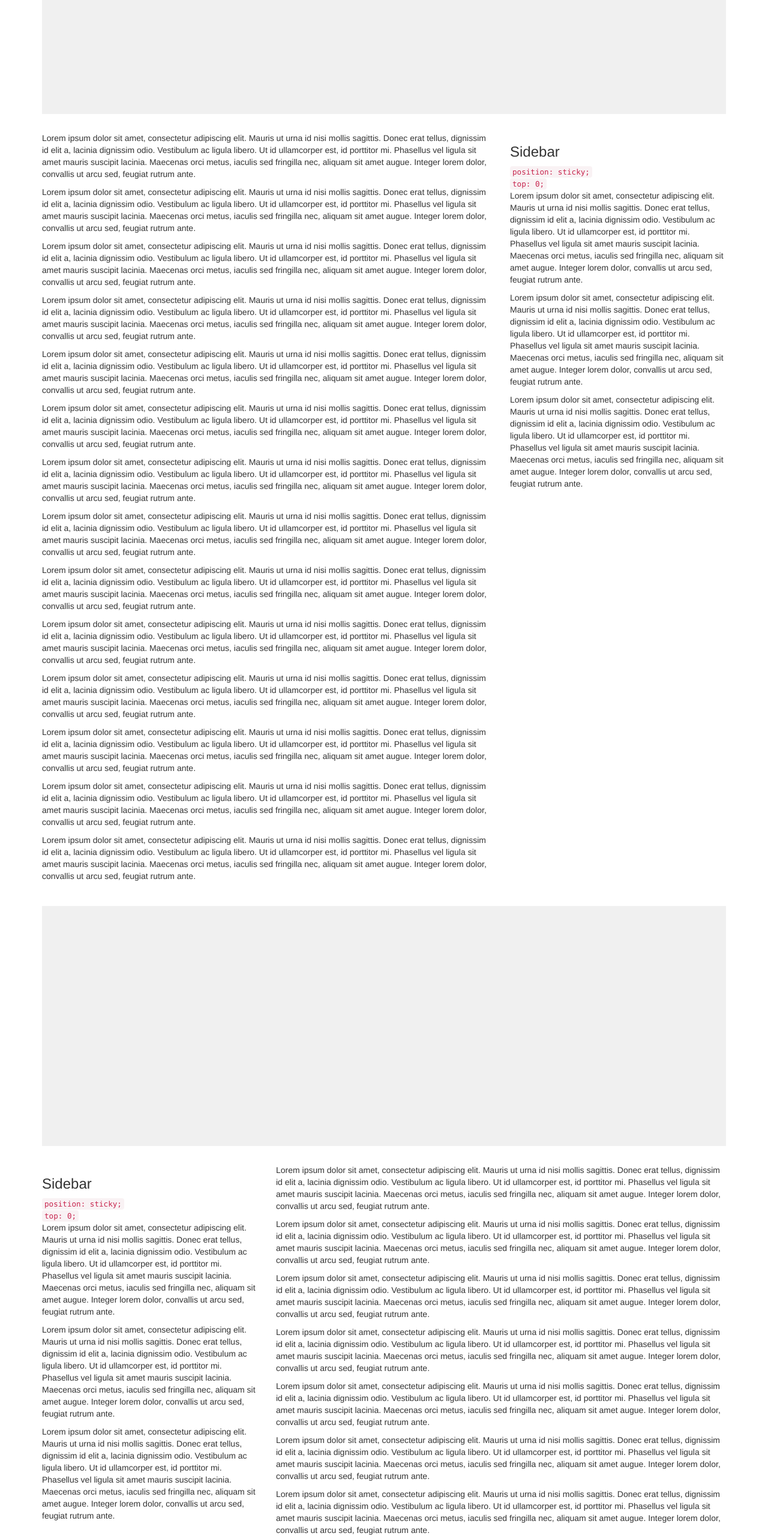
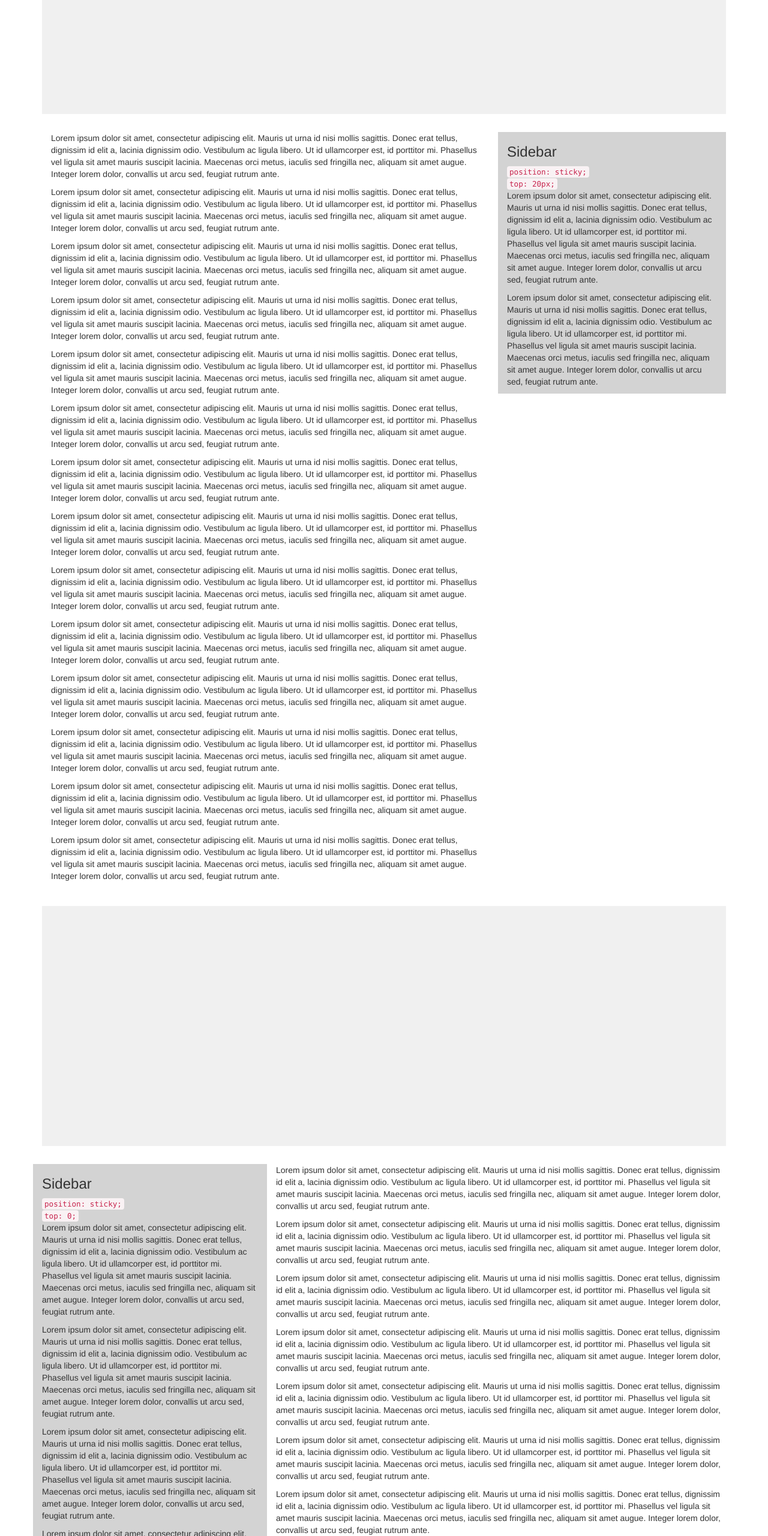
Before and after one commit to kkoomen/sticky, a website: page demo/index.html in a window 1280 px wide. Shown: the part 240-2800 px from the top of the page at 60% size. Drawn offline with Linux system fonts and the light colour scheme.

Commit message:
added completely new version;

```diff
--- a/demo/css/style.css
+++ b/demo/css/style.css
@@ -24,8 +24,11 @@ body, html {
   content: '';
 }
 
-.sticky-sidebar-css {
-  position: sticky;
-  position: -webkit-sticky;
-  top: 0; /* required */
+@media screen and (min-width: 768px) {
+  .sticky-sidebar-css {
+    position: -webkit-sticky;
+    position: sticky;
+    top: 20px;
+    background: lightgrey;
+  }
 }
--- a/demo/index.html
+++ b/demo/index.html
@@ -12,6 +12,7 @@
   <div class="container clearfix">
     <div class="block col-sm-12"></div>
 
+    <div class="col-md-12 clearfix">
       <div class="row">
         <div class="main-content col-md-8">
           <p>
@@ -144,15 +145,7 @@
         <aside class="sidebar col-md-4 sticky-sidebar-css">
           <h3>Sidebar</h3>
           <div><code>position: sticky;</code></div>
-        <div><code>top: 0;</code></div>
-        <p>
-          Lorem ipsum dolor sit amet, consectetur adipiscing elit. Mauris ut urna
-          id nisi mollis sagittis. Donec erat tellus, dignissim id elit a, lacinia
-          dignissim odio. Vestibulum ac ligula libero. Ut id ullamcorper est, id
-          porttitor mi. Phasellus vel ligula sit amet mauris suscipit lacinia.
-          Maecenas orci metus, iaculis sed fringilla nec, aliquam sit amet augue.
-          Integer lorem dolor, convallis ut arcu sed, feugiat rutrum ante.
-        </p>
+          <div><code>top: 20px;</code></div>
           <p>
             Lorem ipsum dolor sit amet, consectetur adipiscing elit. Mauris ut urna
             id nisi mollis sagittis. Donec erat tellus, dignissim id elit a, lacinia
@@ -171,6 +164,7 @@
           </p>
         </aside>
       </div>
+    </div>
 
     <div class="block col-sm-12"></div>
 
@@ -179,6 +173,22 @@
         <h3>Sidebar</h3>
         <div><code>position: sticky;</code></div>
         <div><code>top: 0;</code></div>
+        <p>
+          Lorem ipsum dolor sit amet, consectetur adipiscing elit. Mauris ut urna
+          id nisi mollis sagittis. Donec erat tellus, dignissim id elit a, lacinia
+          dignissim odio. Vestibulum ac ligula libero. Ut id ullamcorper est, id
+          porttitor mi. Phasellus vel ligula sit amet mauris suscipit lacinia.
+          Maecenas orci metus, iaculis sed fringilla nec, aliquam sit amet augue.
+          Integer lorem dolor, convallis ut arcu sed, feugiat rutrum ante.
+        </p>
+        <p>
+          Lorem ipsum dolor sit amet, consectetur adipiscing elit. Mauris ut urna
+          id nisi mollis sagittis. Donec erat tellus, dignissim id elit a, lacinia
+          dignissim odio. Vestibulum ac ligula libero. Ut id ullamcorper est, id
+          porttitor mi. Phasellus vel ligula sit amet mauris suscipit lacinia.
+          Maecenas orci metus, iaculis sed fringilla nec, aliquam sit amet augue.
+          Integer lorem dolor, convallis ut arcu sed, feugiat rutrum ante.
+        </p>
         <p>
           Lorem ipsum dolor sit amet, consectetur adipiscing elit. Mauris ut urna
           id nisi mollis sagittis. Donec erat tellus, dignissim id elit a, lacinia
--- a/package.json
+++ b/package.json
@@ -1,6 +1,6 @@
 {
   "name": "sticky.jquery.js",
-  "version": "1.1.4",
+  "version": "2.1.4",
   "description": "A custom jQuery extension fix for HTML5 sticky elements containing content expanding the viewport height.",
   "main": "sticky.jquery.js",
   "scripts": {
--- a/sticky.jquery.js
+++ b/sticky.jquery.js
@@ -1,20 +1,29 @@
 /*
- * sticky.jquery.js 1.1.4
+ * sticky.jquery.js 2.1.4
  * A custom jQuery extension fix for HTML5 sticky elements containing content
  * expanding the viewport height.
  *
  * Some sticky elements may contain content that doesn't fit within the viewport
- * height. This script alters the behavior of sticky elements by making them
- * sticky at the bottom, instead of the top, when needed. An element will be
- * sticky once the user reached the bottom of the element, but only when it
- * expands the viewport height. Otherwise it will use the default
- * "position: sticky;" behavior.
+ * height. This script implements a sticky sidebar the way it should by setting
+ * a maximum height, overflow and scrolls the sidebar along with the content.
  *
  * Copyright 2017, Kim Koomen https://github.com/kkoomen
  * Released under the MIT license
  */
 
 (function($) {
+
+  if (!window.requestAnimationFrame) {
+    window.requestAnimationFrame = (function() {
+      return window.webkitRequestAnimationFrame ||
+      window.mozRequestAnimationFrame ||
+      window.oRequestAnimationFrame ||
+      window.msRequestAnimationFrame ||
+      function(callback) {
+        window.setTimeout( callback, 1000 / 60 );
+      };
+    })();
+  }
 
   $.fn.sticky = function(options) {
     if (this.length < 1) {
@@ -23,179 +32,71 @@
 
     var settings = $.extend({
       /*
-       * This should be the position if you wouldn't use "position: sticky;". If
-       * the element was positioned absolute then you would specify absolute.
-       * Otherwise relative.
+       * Allow to set the overflow of the element. Some people might want a
+       * scrollbar, some don't.
        */
-      defaultPosition: 'relative',
+      overflow: 'hidden',
 
       /*
-       * Allow to specify breakpoints where the script should disabled. On
-       * default we specify a mobile breakpoint which is in-between 0-768. If
-       * the window width falls in-between those ranges, we disable our script.
+       * Allow the user to specify an offset bottom. If this isn't specified
+       * then it will inherit the top-property specified on the element.
        */
-      breakpoints: [
-        {
-          min: 0,
-          max: 768,
-        },
-      ],
+      offsetBottom: null,
     }, options);
 
-    var $element = this;
-    var position = $element.css('position');
+    $(this).each(function(index, element) {
+      var $body = $('body');
+      var previousScrollPosition = $(window).scrollTop();
+      var top = parseInt($(element).css('top'));
+      var bottom = (typeof settings.offsetBottom === 'number') ? settings.offsetBottom : top;
 
-    /*
-     * If the element is sticky, set the default position. By doing this, we can
-     * get the top offset, which gives us the threshold when to toggle
-     * "position: sticky;".
-     */
-    if (position == 'sticky') {
-      $element.css('position', settings.defaultPosition);
-    }
+      /* Toggle a static position to determine the actual position of the
+       * element. This has to due with the problem of refreshing the page where
+       * the offset top might be at your last position, which we don't want.
+       * Then the threshold will be way different.
+       */
+      $(element).css('position', 'static');
+      var threshold = $(element).offset().top;
+      $(element).css('position', '');
 
-    /*
-     * Get the top-property of the sticky element. This will also be used to
-     * calculate the offset from the bottom. If the top equals 20px then we want
-     * that as well when placed at the bottom of the screen.
-     */
-    var top = parseInt($element.css('top'));
+      function onResize() {
+        if ($(element).css('position') == 'sticky') {
+          $(element).css({
+            maxHeight: $(window).outerHeight() - top - bottom,
+            overflow: settings.overflow,
+          });
 
-    /*
-     * Check wether the element does fit within the screen, including margins
-     * and paddings. We add the top * 2 because this doesn't create a flicker
-     * effect when it switches from the top to bottom position.
-     */
-    var doesFit = ($element.outerHeight(true) + top * 2) < $(window).innerHeight();
-
-    /*
-     * Above we checked if the element position is sticky. If it is, then set
-     * the default position. Because it has it's "normal" position, we grab its
-     * top-offset relative to the document.
-     */
-    var initialPosition = $element.offset().top + ($(window).innerHeight() - $element.outerHeight(true));
-
-    /*
-     * Keep track of the element is made sticky from our side.
-     */
-    var sticky = false;
-
-    /*
-     * Keep track of the last scroll position. This is used to determine of the
-     * user is scrolling up or down.
-     */
-    var lastScrollPosition = 0;
-
-    /*
-     * Check initially (after we have all our values, assigned above) if the
-     * element does fit within the viewport. If it does, then disable the checks
-     * from our side. Otherwise we enable the checks for making it sticky.
-     */
-    if (doesFit) {
-      setSticky('disable')
-    } else {
-      setSticky()
-    }
-
-    // ---------------
-    // LOCAL FUNCTIONS
-    // ---------------
-
-    /*
-     * Check wether the user has specified any breakpoints. If so, we do check
-     * if the current window width falls in-between the ranges specified by the
-     * user. We return a certain state indicating if the script has to be
-     * disabled or not.
-     */
-    function disabledWithinCurrentBreakPoint() {
-      var disabled = false;
-
-      for (var key in settings.breakpoints) {
-        var breakpoint = settings.breakpoints[key];
-        if (($(window).innerWidth() >= breakpoint.min) && ($(window).innerWidth() <= breakpoint.max)) {
-          disabled = true;
-          break;
+        } else {
+          $(element).css({
+            maxHeight: '',
+            overflow: '',
+          });
         }
       }
 
-      return disabled;
-    }
+      function onScroll() {
+        var scrollTop = $(window).scrollTop();
+        if (scrollTop > previousScrollPosition && $(element).scrollTop() !== $(element).get(0).scrollHeight && scrollTop > threshold) {
+          // scrolling down
+          var diff = scrollTop - previousScrollPosition;
+          ($(element).css('position') == 'sticky') && $(element).scrollTop($(element).scrollTop() + diff);
 
-    /*
-     * Position the sticky element at the top or bottom.
-     */
-    function setSticky(state) {
-      var bottom = ($(window).innerHeight() - $element.outerHeight(true) - top);
-      if (disabledWithinCurrentBreakPoint()) {
-        $element.css({
-          position: settings.defaultPosition,
-          top: '', // empty string will remove our value from the inline style
-        });
-      } else {
-        $element.css({
-          position: 'sticky',
-          top: (state == 'disable') ? top : bottom,
-        });
-      }
-    }
+        } else if ($(element).scrollTop() !== 0 && (scrollTop + $(window).innerHeight()) == ($(element).offset().top + $(element).outerHeight(true) + top)) {
+          var diff = previousScrollPosition - scrollTop;
+          ($(element).css('position') == 'sticky') && $(element).scrollTop($(element).scrollTop() - diff);
+        }
 
-    /*
-     * Callback function triggered when the user scrolls.
-     */
-    function onScroll() {
-      // If the element does fit within the viewport, we don't have to do
-      // anything so just return false.
-      if (doesFit) return false;
-
-      var scrollTop = $(window).scrollTop();
-      if (scrollTop > lastScrollPosition) {
-        // Scrolling down
-        if ((scrollTop + $(window).innerHeight()) >= initialPosition && !sticky) {
-          sticky = true;
-          setSticky();
-        }
-      } else {
-        // Scrolling up
-        if (scrollTop <= initialPosition) {
-          sticky = false;
-          setSticky('disable');
-        }
+        previousScrollPosition = scrollTop;
+        window.requestAnimationFrame(onScroll);
       }
 
-      lastScrollPosition = scrollTop;
-    }
+      window.requestAnimationFrame(onScroll);
+      $(window).on('resize', onResize);
+    });
 
-    /*
-     * Callback function triggered when the user does resize the screen.
-     */
-    function onResize() {
-      /*
-       * Update the top variable always, because you may have a different
-       * "top"-property value specified on different devices. First we remove
-       * the old property set by us so that we can get its value, before getting
-       * its real value, defined by the application.
-       */
-      $element.css('top', '');
-      top = parseInt($element.css('top'));
 
-      // While the user is resizing the screen, we update if the element does
-      // fit within the viewport. We disable our checks if it does fit and
-      // enable our checks if it doesn't.
-      doesFit = ($element.outerHeight(true) + top * 2) < $(window).innerHeight();
-      if (doesFit) {
-        setSticky('disable');
-      } else {
-        setSticky();
-      }
-    }
-
-    $(window).on('scroll', onScroll);
-    $(window).on('resize', onResize);
-
-    /*
-     * Do a 0-timeout and trigger a resize so that we re-calculate everything
-     * after the DOM content has been loaded.
-     */
+    // Use the 0-timeout trick to trigger a resize after the content has been
+    // loaded.
     setTimeout(function() {
       $(window).trigger('resize');
     }, 0);
```
Also changed, not shown: README.md, sticky.jquery.min.js. Lines whose indentation alone changed are shown as unchanged.
